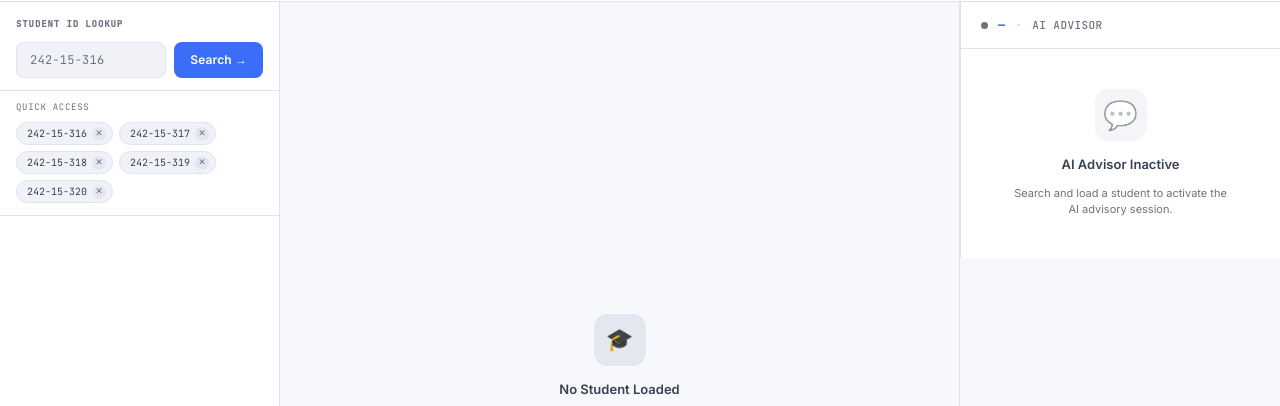
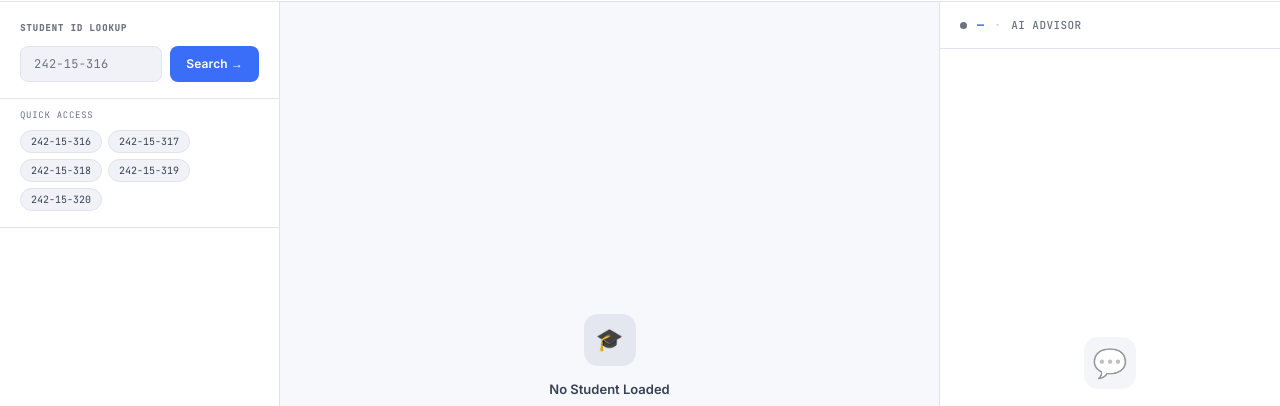
Before and after one commit to abdur-rahman-riad/DIU-Student-Advisory, a website: page public/index.html in a window 1280 px wide. Shown: the part 46-452 px from the top of the page. Drawn offline with Linux system fonts and the light colour scheme.

Commit message:
Previous Design

```diff
--- a/public/index.html
+++ b/public/index.html
@@ -130,9 +130,6 @@
   height: calc(100vh - 48px);
 }
 
-/* Fixed top zone wrapper for left panel */
-.left-fixed-top { flex-shrink: 0; }
-
 /* ===== LEFT PANEL ===== */
 .left-panel {
   width: 280px;
@@ -147,7 +144,7 @@
 
 /* Search area */
 .search-area {
-  padding: 16px 16px 12px;
+  padding: 20px 20px 16px;
   border-bottom: 1px solid var(--border);
 }
 .search-label {
@@ -223,7 +220,7 @@
 
 /* Quick ID chips */
 .quick-ids {
-  padding: 10px 16px 12px;
+  padding: 10px 20px 16px;
   border-bottom: 1px solid var(--border);
 }
 .quick-ids-label {
@@ -246,41 +243,14 @@
   background: var(--surface2);
   border: 1px solid var(--border);
   border-radius: 20px;
-  padding: 3px 6px 3px 10px;
+  padding: 3px 10px;
   cursor: pointer;
   transition: all 0.12s;
-  display: inline-flex;
-  align-items: center;
-  gap: 5px;
 }
 .quick-chip:hover {
   background: var(--accent-light);
   border-color: rgba(59,110,248,0.3);
   color: var(--accent);
-}
-.quick-chip-label { cursor: pointer; }
-.quick-chip-remove {
-  display: inline-flex;
-  align-items: center;
-  justify-content: center;
-  width: 14px;
-  height: 14px;
-  border-radius: 50%;
-  background: var(--surface3);
-  color: var(--muted);
-  font-size: 9px;
-  line-height: 1;
-  cursor: pointer;
-  flex-shrink: 0;
-  transition: background 0.12s, color 0.12s;
-}
-.quick-chip:hover .quick-chip-remove {
-  background: rgba(220,38,38,0.15);
-  color: var(--danger);
-}
-.quick-chip-remove:hover {
-  background: var(--danger) !important;
-  color: #fff !important;
 }
 
 /* Left panel body — idle/result states */
@@ -670,21 +640,15 @@
 .collapsible { display: none; }
 .collapsible.open { display: block; }
 
-/* ===== RIGHT PANEL (CHAT) — Fixed compact widget ===== */
+/* ===== RIGHT PANEL (CHAT) ===== */
 .right-panel {
-  width: 320px;
+  width: 340px;
   flex-shrink: 0;
   display: flex;
   flex-direction: column;
   background: var(--surface);
-  border-left: 1px solid var(--border);
-  /* Fixed height — does NOT stretch with dashboard content */
-  height: 100%;
-  max-height: calc(100vh - 48px);
-  position: sticky;
-  top: 0;
-  align-self: flex-start;
   overflow: hidden;
+  min-height: 0;
 }
 
 .chat-header {
@@ -926,7 +890,6 @@
 
   <!-- LEFT PANEL: Search only -->
   <div class="left-panel">
-    <div class="left-fixed-top">
     <div class="search-area">
       <div class="search-label">Student ID Lookup</div>
       <div class="search-row">
@@ -941,7 +904,6 @@
     <div class="quick-ids">
       <div class="quick-ids-label">Quick access</div>
       <div class="quick-chips" id="quick-chips"></div>
-      </div>
     </div>
 
     <div class="left-body">
@@ -1328,30 +1290,13 @@
 // ================================================================
 //  INIT
 // ================================================================
-let quickIds = RAW_SUMMARY.slice(0, 5).map(s => s.id);
-
-function renderQuickChips() {
+function initQuickChips() {
   const chips = document.getElementById('quick-chips');
-  if (quickIds.length === 0) {
-    chips.innerHTML = '<span style="font-size:10px;color:var(--muted);font-family:var(--mono);">No quick access IDs</span>';
-    return;
-  }
+  // Show first 5 IDs as quick access chips
+  const quickIds = RAW_SUMMARY.slice(0, 5).map(s => s.id);
   chips.innerHTML = quickIds.map(id =>
-    `<div class="quick-chip">
-      <span class="quick-chip-label" onclick="quickLoad('${id}')">${id}</span>
-      <span class="quick-chip-remove" onclick="removeQuickChip(event,'${id}')" title="Remove">✕</span>
-    </div>`
+    `<div class="quick-chip" onclick="quickLoad('${id}')">${id}</div>`
   ).join('');
-}
-
-function initQuickChips() {
-  renderQuickChips();
-}
-
-function removeQuickChip(e, id) {
-  e.stopPropagation();
-  quickIds = quickIds.filter(q => q !== id);
-  renderQuickChips();
 }
 
 function initials(name) {
```
Lines whose indentation alone changed are shown as unchanged.
